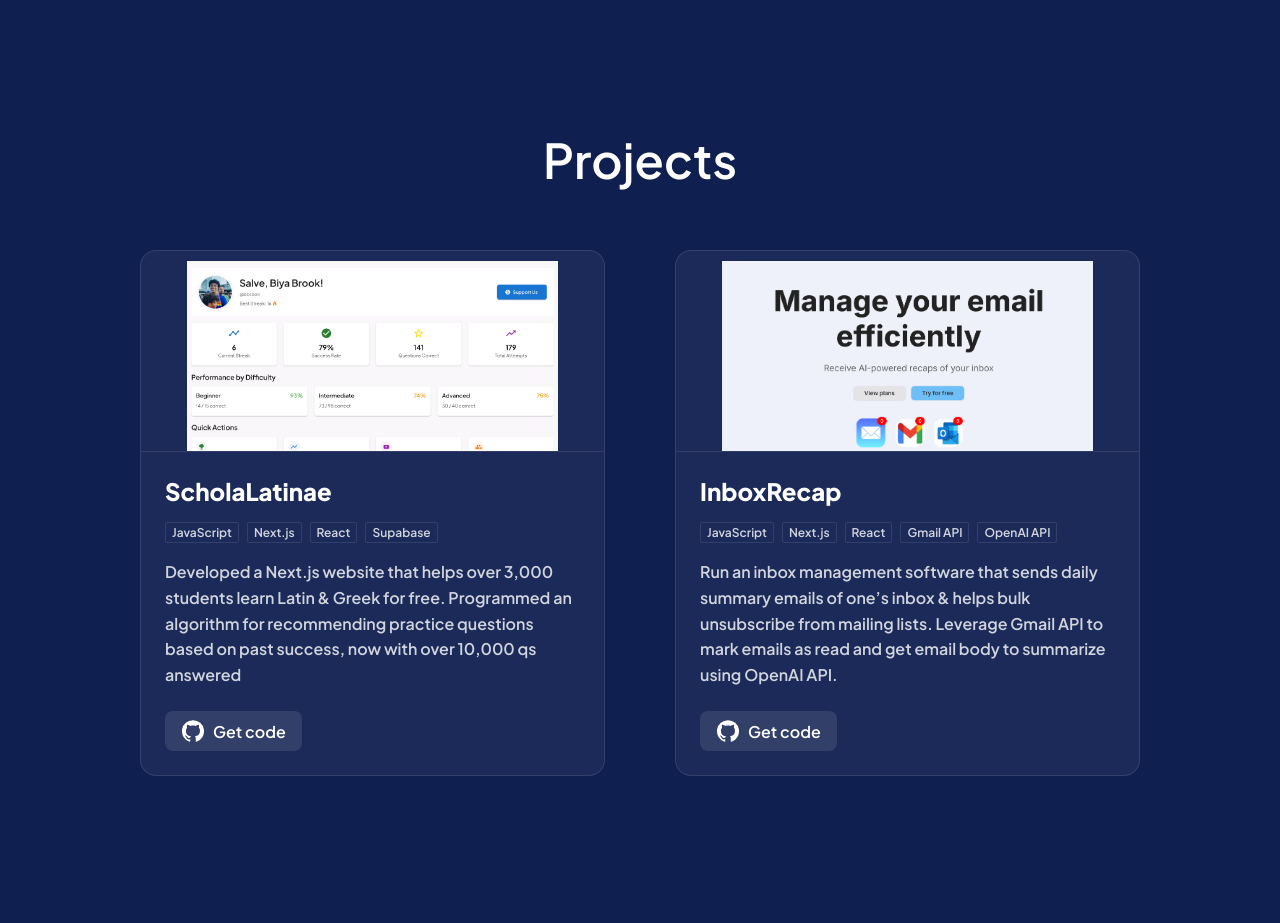
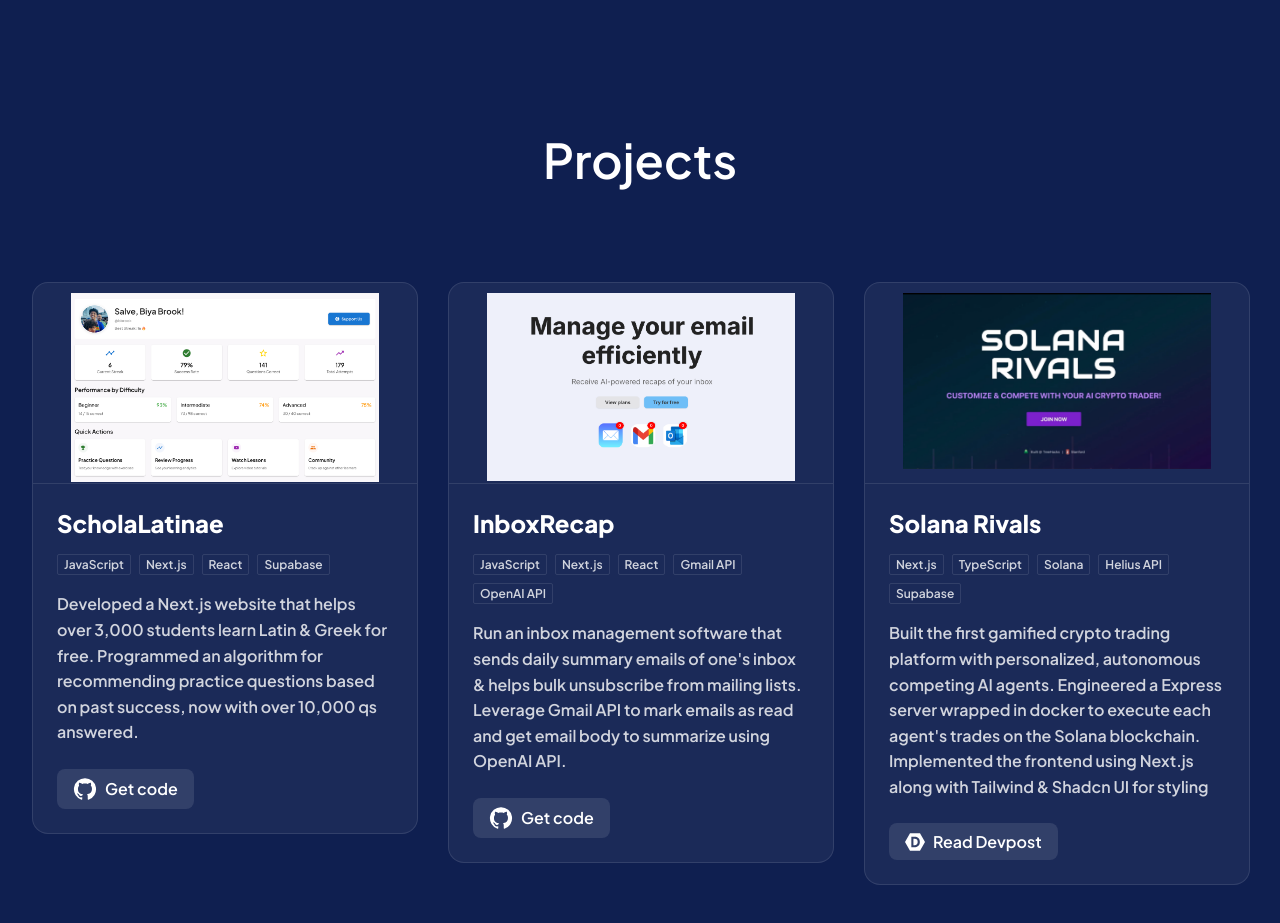
Before and after one commit to tremanus/biyabrook---personal-website, a React (Create React App) app: page / in a window 1280 px wide. Shown: the part 1900-2823 px from the top of the page. Built offline with nearby package versions, Linux system fonts and the light colour scheme.

Commit message:
puuuuusssshhhhh

```diff
--- a/src/components/projects.css
+++ b/src/components/projects.css
@@ -1,8 +1,11 @@
 #projects {
     background-color: #0f1f50;
     min-height: 100vh;
-    width: 90%;
+    width: 100%;
     margin: auto;
+    display: flex;
+    flex-direction: column;
+    align-items: center;
 }
 
 .section-title {
@@ -15,11 +18,12 @@
 
 .projects-grid {
     display: grid;
-    grid-template-columns: repeat(auto-fit, minmax(300px, 1fr));
-    gap: 70px;
-    max-width: 1000px;
+    grid-template-columns: repeat(3, 1fr);
+    gap: 2rem;
+    padding: 2rem;
+    max-width: 1400px;
     margin: 0 auto;
-    padding: 0 20px;
+    justify-content: center;
 }
 
 .project-card {
@@ -28,6 +32,7 @@
     border-radius: 16px;
     overflow: hidden;
     transition: transform 0.3s ease;
+    width: 100%;
 }
 
 .project-card:hover {
@@ -82,6 +87,30 @@
     margin-bottom: 24px;
 }
 
+.devpost-link {
+    display: flex;
+    align-items: center;
+    gap: 8px;
+    color: white;
+    text-decoration: none;
+    font-size: 16px;
+    padding: 8px 16px;
+    border-radius: 8px;
+    background: rgba(255, 255, 255, 0.1);
+    width: fit-content;
+    transition: background 0.3s ease;
+}
+
+.devpost-link:hover {
+    background: rgba(255, 255, 255, 0.2);
+}
+
+.devpost-icon {
+    width: 20px;
+    height: 20px;
+    filter: brightness(0) invert(1);
+}
+
 .github-link {
     display: flex;
     align-items: center;
@@ -100,6 +129,12 @@
     background: rgba(255, 255, 255, 0.2);
 }
 
+@media (max-width: 1200px) {
+    .projects-grid {
+        grid-template-columns: repeat(2, 1fr);
+    }
+}
+
 @media (max-width: 768px) {
     .projects-grid {
         grid-template-columns: 1fr;
--- a/src/components/projects.js
+++ b/src/components/projects.js
@@ -20,7 +20,7 @@
                             <span>React</span>
                             <span>Supabase</span>
                         </div>
-                        <p>Developed a Next.js website that helps over 3,000 students learn Latin & Greek for free. Programmed an algorithm for recommending practice questions based on past success, now with over 10,000 qs answered</p>
+                        <p>Developed a Next.js website that helps over 3,000 students learn Latin & Greek for free. Programmed an algorithm for recommending practice questions based on past success, now with over 10,000 qs answered.</p>
                         <a href="https://github.com/tremanus/scholalatinae" rel="noreferrer" target="_blank" className='github-link'>
                             <GitHubIcon /> Get code
                         </a>
@@ -42,9 +42,31 @@
                             <span>Gmail API</span>
                             <span>OpenAI API</span>
                         </div>
-                        <p>Run an inbox management software that sends daily summary emails of one’s inbox & helps bulk unsubscribe from mailing lists. Leverage Gmail API to mark emails as read and get email body to summarize using OpenAI API.</p>
+                        <p>Run an inbox management software that sends daily summary emails of one's inbox & helps bulk unsubscribe from mailing lists. Leverage Gmail API to mark emails as read and get email body to summarize using OpenAI API.</p>
                         <a href="https://github.com/tremanus/inboxrecap" rel="noreferrer" target="_blank" className='github-link'>
                             <GitHubIcon /> Get code
+                        </a>
+                    </div>
+                </div>
+                </a>
+
+                <a href="https://solanarivals.xyz" rel="noreferrer" target="_blank" className="card-link">
+                <div className='project-card'>
+                    <div className='project-image'>
+                        <img src='/sr.png' alt='Solana Rivals Project' />
+                    </div>
+                    <div className='project-content'>
+                        <h2>Solana Rivals</h2>
+                        <div className='tech-stack'>
+                            <span>Next.js</span>
+                            <span>TypeScript</span>
+                            <span>Solana</span>
+                            <span>Helius API</span>
+                            <span>Supabase</span>
+                        </div>
+                        <p>Built the first gamified crypto trading platform with personalized, autonomous competing AI agents. Engineered a Express server wrapped in docker to execute each agent's trades on the Solana blockchain. Implemented the frontend using Next.js along with Tailwind & Shadcn UI for styling</p>
+                        <a href="https://devpost.com/software/solana-rivals" rel="noreferrer" target="_blank" className='devpost-link'>
+                            <img src="/devpost.svg" alt="Devpost" className="devpost-icon" /> Read Devpost
                         </a>
                     </div>
                 </div>
```
Also changed, not shown: public/devpost.svg (added), public/sr.png (added).
